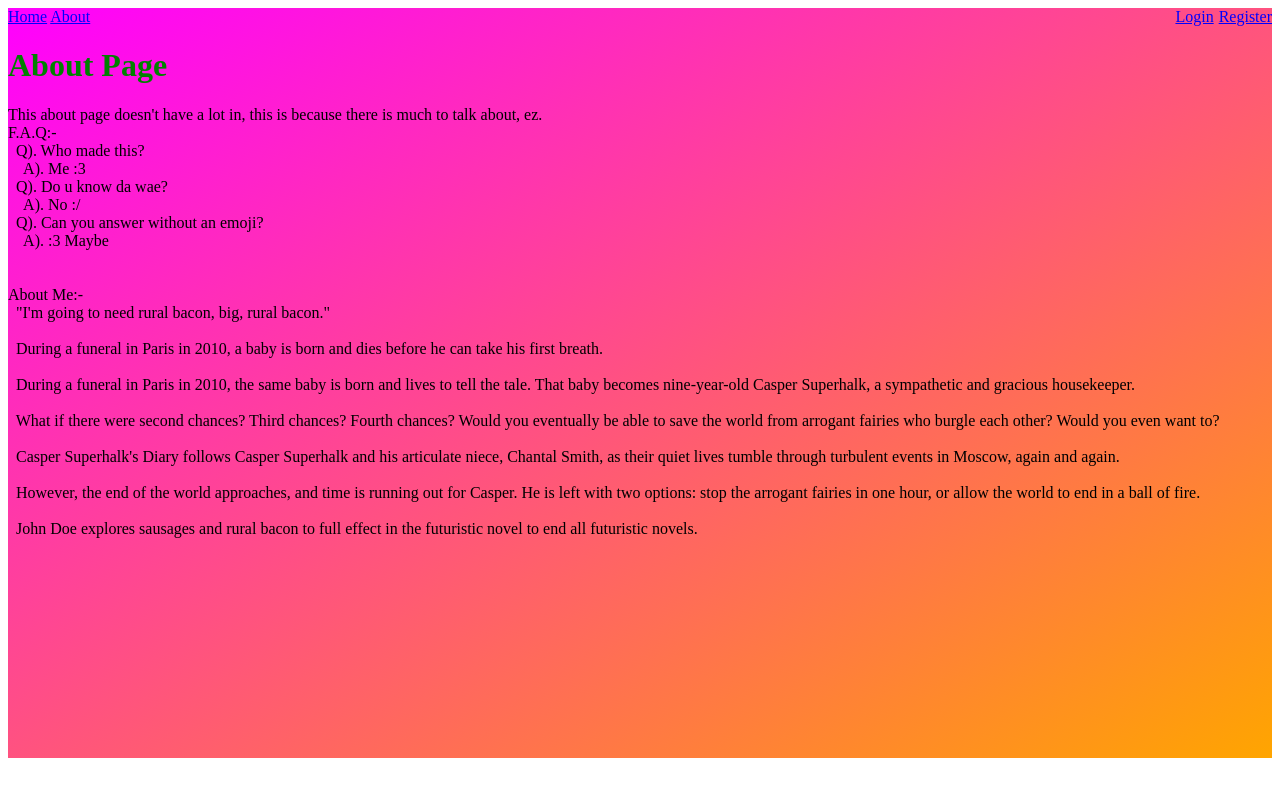
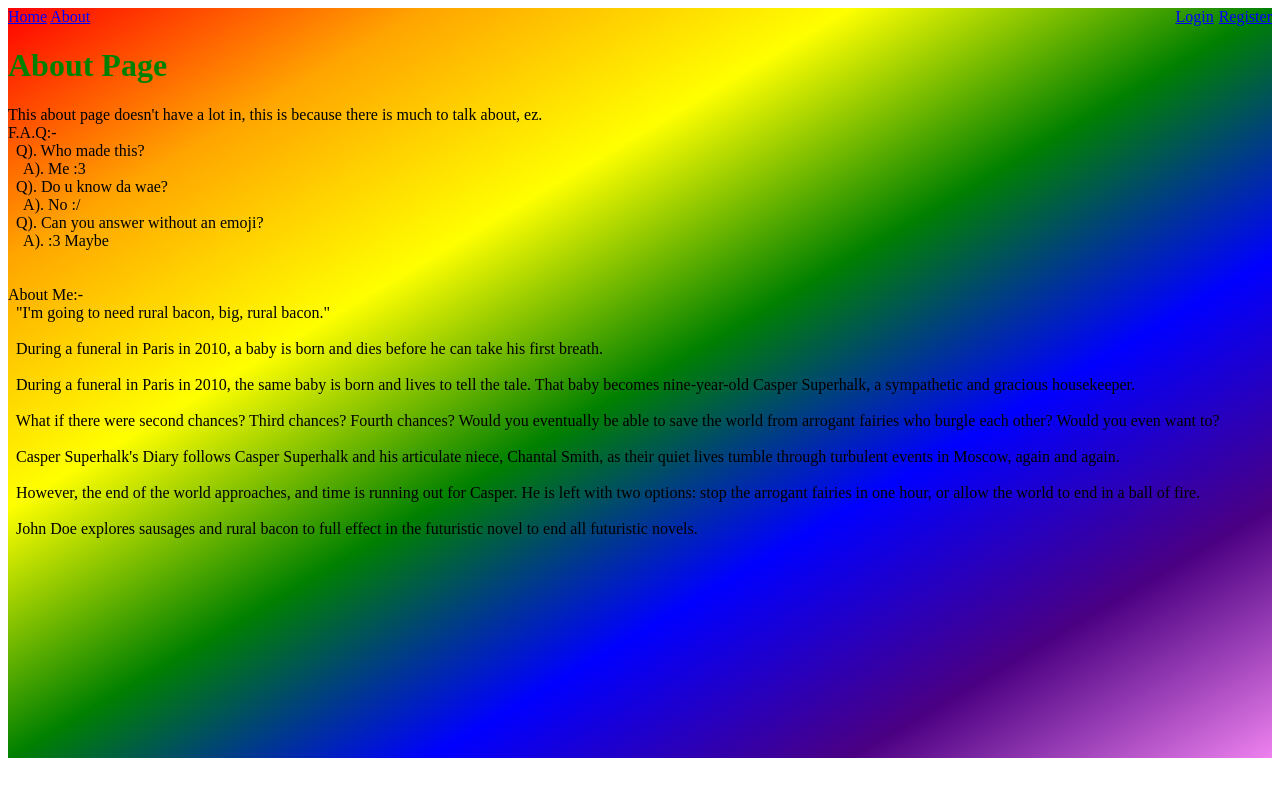
Before and after one commit to HiddenRealm/Individual_Project_James, a Flask app: page /about in a window 1280 px wide. Run offline with Flask 2, Linux system fonts and the light colour scheme.

Commit message:
Update layout.html

```diff
--- a/application/templates/layout.html
+++ b/application/templates/layout.html
@@ -25,7 +25,7 @@
 			}
 
 			.intro-header {
-				background-image: linear-gradient(to bottom right, magenta, orange);
+				background-image: linear-gradient(to bottom right, red,orange,yellow,green,blue,indigo,violet);
 				height: 750px;
 				background-repeat: no-repeat;
 				background-size: contain;
```
